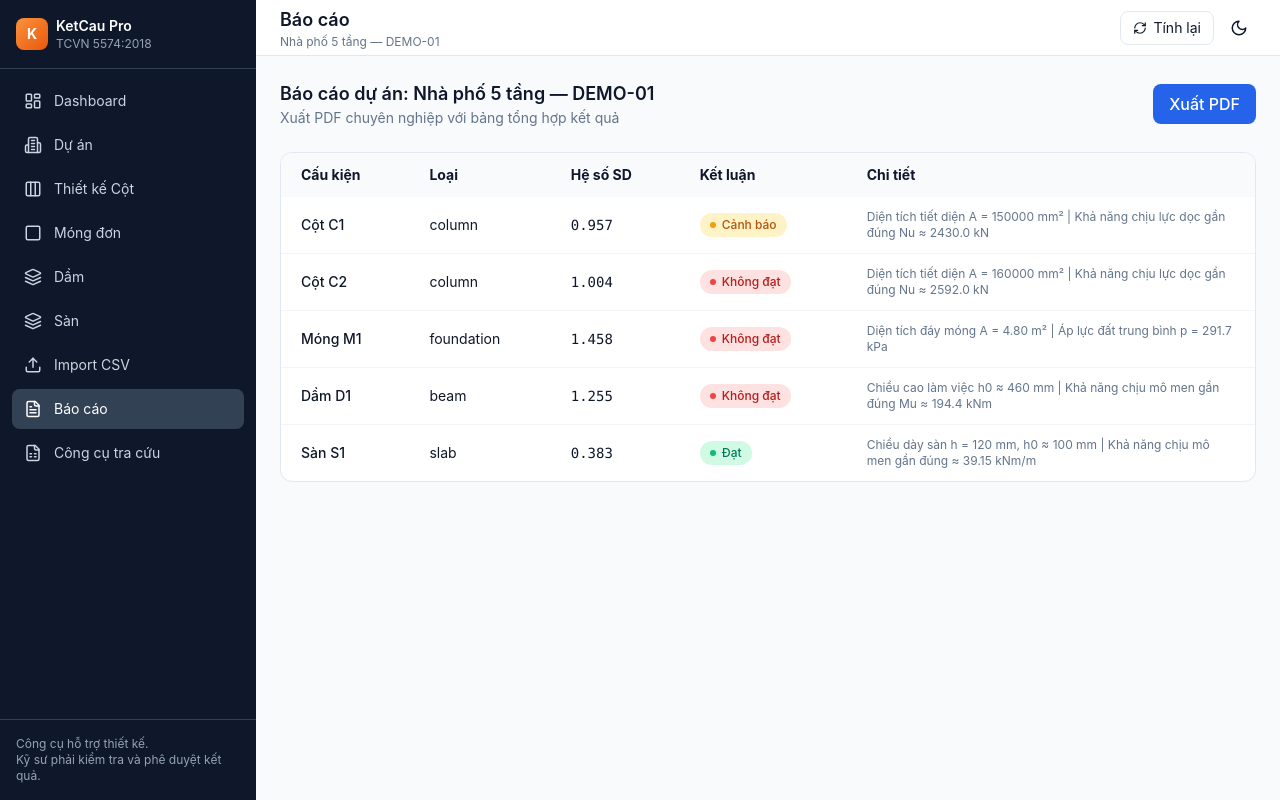
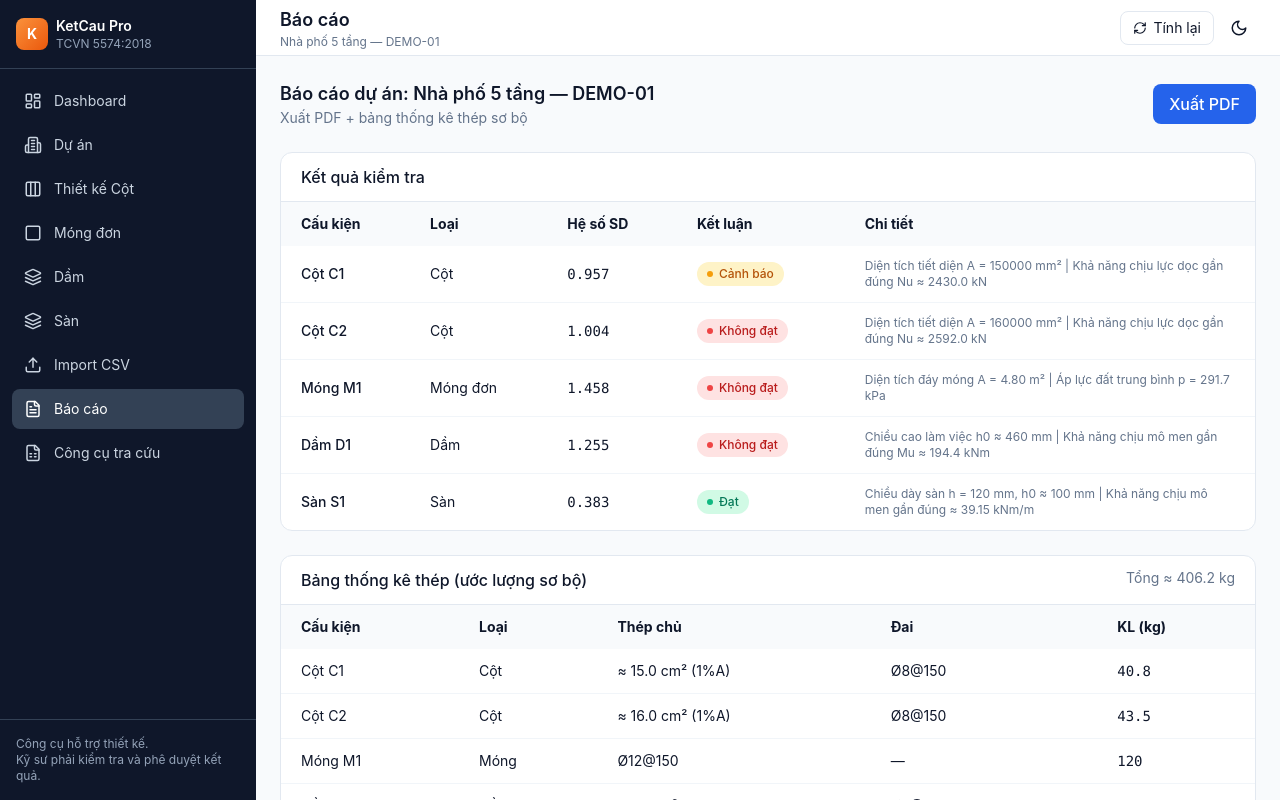
Before and after one commit to trixd2026-max/ketcau-pro, a React (Vite) app: page /report in a window 1280 px wide. Built offline with nearby package versions, Linux system fonts and the light colour scheme.

Commit message:
Report: Vietnamese labels + steel stats table. Tools: unit converter

```diff
--- a/src/pages/ReportPage.tsx
+++ b/src/pages/ReportPage.tsx
@@ -2,6 +2,11 @@ import { useProjectStore } from '../store/useProjectStore';
 import { jsPDF } from 'jspdf';
 import autoTable from 'jspdf-autotable';
 import StatusBadge from '../components/StatusBadge';
+import { estimateSteel } from '../lib/steelStats';
+
+const typeLabel: Record<string, string> = {
+  column: 'Cột', foundation: 'Móng đơn', beam: 'Dầm', slab: 'Sàn',
+};
 
 export default function ReportPage() {
   const { projects, currentProjectId } = useProjectStore();
@@ -9,52 +14,54 @@ export default function ReportPage() {
 
   const exportPDF = () => {
     if (!project) return;
-
     const doc = new jsPDF();
     doc.setFontSize(16);
-    doc.text('KetCau Pro - Báo cáo kiểm tra kết cấu', 14, 20);
+    doc.text('KetCau Pro - Bao cao kiem tra ket cau', 14, 20);
     doc.setFontSize(11);
-    doc.text(`Dự án: ${project.name}`, 14, 30);
-    doc.text(`Ngày xuất: ${new Date().toLocaleString('vi-VN')}`, 14, 36);
-    doc.text('Tiêu chuẩn: TCVN 5574:2018 / TCVN 9362:2012', 14, 42);
+    doc.text(`Du an: ${project.name}`, 14, 30);
+    doc.text(`Ngay: ${new Date().toLocaleString('vi-VN')}`, 14, 36);
+    doc.text('Tieu chuan: TCVN 5574:2018 / TCVN 9362:2012', 14, 42);
 
     const rows = project.elements.map(el => {
       const res = project.results[el.id];
       let size = '-';
       if (el.type === 'column') {
         const c = el as any;
-        size = c.sectionType === 'circular' ? `Ø${c.d}mm` : `${c.b}x${c.h}mm`;
+        size = c.sectionType === 'circular' ? `D${c.d}mm` : `${c.b}x${c.h}mm`;
       } else if (el.type === 'foundation') {
-        const f = el as any;
-        size = `${f.L}x${f.B}x${f.H}m`;
+        const f = el as any; size = `${f.L}x${f.B}x${f.H}m`;
       } else if (el.type === 'beam') {
-        const b = el as any;
-        size = `${b.b}x${b.h}mm L=${b.L}m`;
+        const b = el as any; size = `${b.b}x${b.h}mm L=${b.L}m`;
       } else if (el.type === 'slab') {
-        const s = el as any;
-        size = `${s.lx}x${s.ly}m h=${s.h}mm`;
+        const s = el as any; size = `${s.lx}x${s.ly}m h=${s.h}mm`;
       }
       return [
         el.name || el.id,
-        el.type,
+        typeLabel[el.type] || el.type,
         size,
         res ? res.utilization.toFixed(3) : '-',
-        res ? (res.status === 'pass' ? 'Đạt' : res.status === 'fail' ? 'Không đạt' : 'Cảnh báo') : '-',
+        res ? (res.status === 'pass' ? 'Dat' : res.status === 'fail' ? 'Khong dat' : 'Canh bao') : '-',
       ];
     });
 
     autoTable(doc, {
       startY: 50,
-      head: [['Cấu kiện', 'Loại', 'Kích thước', 'Hệ số SD', 'Kết luận']],
+      head: [['Cau kien', 'Loai', 'Kich thuoc', 'He so SD', 'Ket luan']],
       body: rows,
     });
 
-    const finalY = (doc as any).lastAutoTable.finalY + 15;
+    const steel = estimateSteel(project.elements);
+    const steelRows = steel.map(s => [s.element, s.type, s.mainBar, s.stirrup, String(s.weightKg)]);
+    autoTable(doc, {
+      startY: (doc as any).lastAutoTable.finalY + 12,
+      head: [['Cau kien', 'Loai', 'Thep chu', 'Dai', 'KL (kg)']],
+      body: steelRows,
+    });
+
+    const finalY = (doc as any).lastAutoTable.finalY + 12;
     doc.setFontSize(9);
     doc.setTextColor(150);
-    doc.text('Cảnh báo: Kết quả chỉ mang tính hỗ trợ thiết kế. Kỹ sư phải tự kiểm tra và chịu trách nhiệm.', 14, finalY);
-    doc.text('KetCau Pro - TCVN 5574:2018', 14, finalY + 6);
-
+    doc.text('Canh bao: Ket qua chi mang tinh ho tro thiet ke.', 14, finalY);
     doc.save(`KetCauPro_${project.id}_${Date.now()}.pdf`);
   };
 
@@ -62,22 +69,23 @@ export default function ReportPage() {
     return <div className="text-center py-20 text-slate-500">Chưa chọn dự án.</div>;
   }
 
+  const steel = estimateSteel(project.elements);
+  const totalKg = steel.reduce((s, r) => s + r.weightKg, 0);
+
   return (
-    <div className="space-y-6">
-      <div className="flex justify-between items-center">
+    <div className="space-y-6 pb-20 md:pb-0">
+      <div className="flex justify-between items-center flex-wrap gap-3">
         <div>
           <h2 className="text-lg font-semibold">Báo cáo dự án: {project.name}</h2>
-          <p className="text-sm text-slate-500">Xuất PDF chuyên nghiệp với bảng tổng hợp kết quả</p>
+          <p className="text-sm text-slate-500">Xuất PDF + bảng thống kê thép sơ bộ</p>
         </div>
-        <button
-          onClick={exportPDF}
-          className="px-4 py-2 bg-blue-600 hover:bg-blue-700 text-white rounded-lg font-medium"
-        >
+        <button onClick={exportPDF} className="px-4 py-2 bg-blue-600 hover:bg-blue-700 text-white rounded-lg font-medium">
           Xuất PDF
         </button>
       </div>
 
       <div className="bg-white dark:bg-slate-800 rounded-xl border border-slate-200 dark:border-slate-700 overflow-hidden">
+        <div className="px-5 py-3 border-b border-slate-200 dark:border-slate-700 font-medium">Kết quả kiểm tra</div>
         <table className="w-full text-sm">
           <thead className="bg-slate-50 dark:bg-slate-900/50">
             <tr>
@@ -94,18 +102,48 @@ export default function ReportPage() {
               return (
                 <tr key={el.id}>
                   <td className="px-5 py-3 font-medium">{el.name}</td>
-                  <td className="px-5 py-3">{el.type}</td>
+                  <td className="px-5 py-3">{typeLabel[el.type] || el.type}</td>
                   <td className="px-5 py-3 font-mono">{res?.utilization.toFixed(3) || '-'}</td>
                   <td className="px-5 py-3">{res && <StatusBadge status={res.status} />}</td>
-                  <td className="px-5 py-3 text-xs text-slate-500 max-w-xs">
-                    {res?.details.slice(0, 2).join(' | ')}
-                  </td>
+                  <td className="px-5 py-3 text-xs text-slate-500 max-w-xs">{res?.details.slice(0, 2).join(' | ')}</td>
                 </tr>
               );
             })}
           </tbody>
         </table>
       </div>
+
+      <div className="bg-white dark:bg-slate-800 rounded-xl border border-slate-200 dark:border-slate-700 overflow-hidden">
+        <div className="px-5 py-3 border-b border-slate-200 dark:border-slate-700 flex justify-between">
+          <span className="font-medium">Bảng thống kê thép (ước lượng sơ bộ)</span>
+          <span className="text-sm text-slate-500">Tổng ≈ {totalKg.toFixed(1)} kg</span>
+        </div>
+        <table className="w-full text-sm">
+          <thead className="bg-slate-50 dark:bg-slate-900/50">
+            <tr>
+              <th className="text-left px-5 py-3">Cấu kiện</th>
+              <th className="text-left px-5 py-3">Loại</th>
+              <th className="text-left px-5 py-3">Thép chủ</th>
+              <th className="text-left px-5 py-3">Đai</th>
+              <th className="text-left px-5 py-3">KL (kg)</th>
+            </tr>
+          </thead>
+          <tbody className="divide-y divide-slate-100 dark:divide-slate-700">
+            {steel.map((s, i) => (
+              <tr key={i}>
+                <td className="px-5 py-3">{s.element}</td>
+                <td className="px-5 py-3">{s.type}</td>
+                <td className="px-5 py-3">{s.mainBar}</td>
+                <td className="px-5 py-3">{s.stirrup}</td>
+                <td className="px-5 py-3 font-mono">{s.weightKg}</td>
+              </tr>
+            ))}
+          </tbody>
+        </table>
+        <p className="px-5 py-3 text-xs text-slate-500">
+          * Ước lượng MVP (1% cốt thép cột, ~8 kg/m² sàn…). Cần tính chi tiết theo TCVN trước khi lập dự toán.
+        </p>
+      </div>
     </div>
   );
 }
--- a/src/pages/ToolsPage.tsx
+++ b/src/pages/ToolsPage.tsx
@@ -1,6 +1,10 @@
+import UnitConverter from '../components/UnitConverter';
+
 export default function ToolsPage() {
   return (
-    <div className="space-y-6">
+    <div className="space-y-6 pb-20 md:pb-0">
+      <UnitConverter />
+
       <div className="bg-white dark:bg-slate-800 rounded-xl border border-slate-200 dark:border-slate-700 p-6">
         <h2 className="font-semibold text-lg mb-4">Bảng tra nhanh theo TCVN 5574:2018</h2>
 
@@ -39,7 +43,7 @@ export default function ToolsPage() {
                 </tbody>
               </table>
             </div>
-            <p className="text-xs text-slate-500 mt-2">Giá trị gần đúng, α = 2.5 (thép có gân). Cần nhân hệ số điều chỉnh theo vị trí.</p>
+            <p className="text-xs text-slate-500 mt-2">Giá trị gần đúng, α = 2.5 (thép có gân).</p>
           </div>
 
           <div>
@@ -60,8 +64,8 @@ export default function ToolsPage() {
           </div>
 
           <div className="bg-amber-50 dark:bg-amber-900/20 border border-amber-200 dark:border-amber-800 rounded-lg p-4 text-sm">
-            <strong>Lưu ý:</strong> Các giá trị trên chỉ mang tính tham khảo nhanh.
-            Kỹ sư cần tính toán đầy đủ theo TCVN 5574:2018 Mục 10.3.5 và 10.3.6 trước khi áp dụng vào hồ sơ thiết kế.
+            <strong>Lưu ý:</strong> Các giá trị chỉ mang tính tham khảo nhanh.
+            Kỹ sư cần tính đầy đủ theo TCVN 5574:2018 Mục 10.3.5 và 10.3.6.
           </div>
         </div>
       </div>
```
